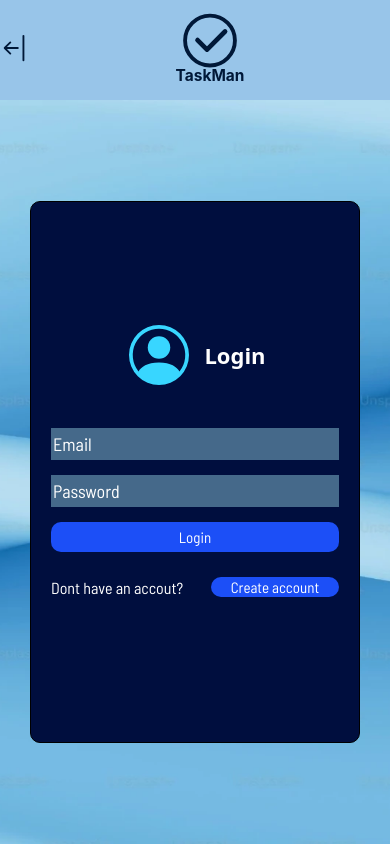
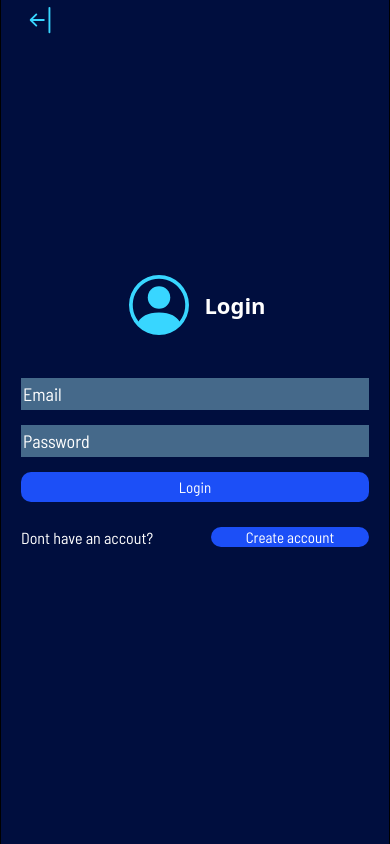
Before and after one commit to Godfred48/taskman, a React (Create React App) app in the folder my_react_app/: page /#/login in a window 390 px wide. Built offline with nearby package versions, Linux system fonts and the light colour scheme; sample sign-in values are in the browser's storage; a web font is replaced by a local one.

Commit message:
Update for today

```diff
--- a/my_react_app/src/App.js
+++ b/my_react_app/src/App.js
@@ -1,6 +1,7 @@
 import React from "react";
 import Home from "./component/Home/home";
 import AuthPage from "./component/Authentication/Auth";
+import Overview from './component/Dashboard/Overview';
 import {HashRouter as Router,Routes,Route } from 'react-router-dom';
 
 function App() {
@@ -10,6 +11,7 @@ function App() {
         <Routes>
           <Route path="/" element={<Home />} />
           <Route path="/login" element={<AuthPage />} />
+          <Route path="/dashboard" element={<Overview />}/>
         </Routes>
       </Router>
     </div>
--- a/my_react_app/src/component/Authentication/Auth.jsx
+++ b/my_react_app/src/component/Authentication/Auth.jsx
@@ -7,6 +7,8 @@ import '../style/Auth.css';
 import Navbar from "./navbar";
 import { AuthContext } from "../context/AuthContext";
 import Blueback from '../images/blueback.webp';
+import { Link as RouterLink} from "react-router-dom";
+import Arrow from '../images/arrow.svg';
 const AuthPage = () => {
 
     //assigning use State values
@@ -118,6 +120,11 @@ const AuthPage = () => {
 
                 <form className="login-form">
                 <div class="container">
+                    <div className='arrowBack'>
+                        <RouterLink to="/"className='router-link'>
+                        <img src={Arrow} alt="arrow" />
+                        </RouterLink>
+                    </div>
 
                     <div class="inner-container">
                         <section class="main-container">
--- /dev/null
+++ b/my_react_app/src/component/Dashboard/Overview.jsx
@@ -0,0 +1,12 @@
+const Overview = () => {
+
+    return (
+        <div>
+             <h1>Welcome to Dashboard</h1>
+             <marquee><h1>Dashboard Coming soon</h1></marquee>
+        </div>
+
+     );
+}
+
+export default Overview;
--- a/my_react_app/src/component/Home/hero.jsx
+++ b/my_react_app/src/component/Home/hero.jsx
@@ -1,7 +1,10 @@
 import heroImage from '../images/home.webp';
 import {motion} from "framer-motion";
 import { Link as RouterLink } from "react-router-dom";
+import { useContext } from 'react';
+import { AuthContext } from '../context/AuthContext';
 const Hero = () => {
+    const {user} = useContext(AuthContext);
     return (
         <div className="hero">
             {/*background picture*/}
@@ -27,8 +30,14 @@ const Hero = () => {
                 animate={{ opacity: 1, y: 0 }}
                 transition={{ duration: 1, delay: 0.5, ease: "easeOut" }} // appear after heading
             >
-                <RouterLink to="/login">
-                    <motion.button
+                {user ?(
+                    <>
+
+                    </>
+                ):(
+                    <>
+                        <RouterLink to="/login">
+                             <motion.button
                             className="button1"
                             whileHover={{ scale: 1.05 }}
                             whileTap={{ scale: 0.95 }}
@@ -36,6 +45,9 @@ const Hero = () => {
                             <span>Get Started</span>
                     </motion.button>
                 </RouterLink>
+                    </>
+                )}
+
 
                 <motion.button
                     className="button2"
--- a/my_react_app/src/component/Home/navbar.jsx
+++ b/my_react_app/src/component/Home/navbar.jsx
@@ -5,14 +5,22 @@ import '../style/home.css';
 import { motion, AnimatePresence } from "framer-motion";
 import { Link } from 'react-scroll';
 import { Link as RouterLink} from 'react-router-dom';
+import { useContext } from 'react';
+import { AuthContext } from '../context/AuthContext';
+import { useNavigate } from 'react-router-dom';
+
 
 const Navbar = () => {
 
     const [isOpen, setisOpen] = useState(false);
+    const {user , logout} = useContext(AuthContext);
+    const navigate = useNavigate();
     //handles the menu button
     const handleOpen = ()=>{
         setisOpen(!isOpen);
     }
+
+
     return (
        <nav className="Navbar" >
         <section className="logo">
@@ -68,11 +76,27 @@ const Navbar = () => {
             )}
         </AnimatePresence>
         </section>
-        <section className={`loginButton ${isOpen ? "show" :"hide"}`}>
-            <RouterLink to="/login" className="login-link">
-             <button className="login"><img src={loginIcon} alt="iconlogo"/><p>Login</p></button>
-            </RouterLink>
-        </section>
+        {user ?(
+            <>
+                <section className={`loginButton ${isOpen ? "show" :"hide"}`}>
+                    <RouterLink to="/login" className="login-link">
+                    <button className="login" onClick={logout}><p>Logout</p></button>
+                    </RouterLink>
+                    <RouterLink to="/dashboard" className="login-link">
+                    <button className="login" onClick={()=>navigate("/dashboard") }><p>Dashboard</p></button>
+                    </RouterLink>
+                 </section>
+            </>
+        ):(
+            <>
+                <section className={`loginButton ${isOpen ? "show" :"hide"}`}>
+                    <RouterLink to="/login" className="login-link">
+                    <button className="login"><img src={loginIcon} alt="iconlogo"/><p>Login</p></button>
+                    </RouterLink>
+                 </section>
+            </>
+        )}
+
 
 
        </nav>
--- a/my_react_app/src/component/style/Auth.css
+++ b/my_react_app/src/component/style/Auth.css
@@ -53,7 +53,7 @@ button{
     align-items: center;     /* centers horizontally */
     background-color: #000E3E;
     border: 1px solid black;
-    height: 500px;
+    height: 550px;
     width: 400px;
     border-radius: 10px;
     padding: 20px; /* some breathing space inside */
@@ -164,6 +164,10 @@ button{
     z-index: -1; /* background behind everything */
   }
 
+  .arrowBack {
+    display:none;
+  }
+
 
   @media (max-width:800px){
     .login-form {
@@ -171,9 +175,47 @@ button{
         display: flex;
         justify-content: center;
         align-items: center;
-        margin :0 30px;
+        height: 100vh;
     }
 
+    .container{
+        width: 100%;
+        height: 100vh;
+        border-radius:0;
+        position: relative; /* so arrowBack can position inside */
+
+    }
+
+    .inner-container {
+        width: 100%;
+        height: 100%;
+        display: flex;
+        flex-direction: column;
+        justify-content: center;
+        align-items: center;
+      }
+
+      .AuthNav{
+        display: none;
+
+    }
+
+        .auth,
+        .login-form,
+        .container {
+        height: 100dvh; /* true full height, even on mobile */
+    }
+
+    .arrowBack {
+        position: absolute;
+        padding:10px;
+        top: 15px;
+        left: 15px;
+        display: flex;
+        align-items: center;
+        cursor: pointer;
+        z-index: 2; /* keep above background */
+      }
 
 
 
--- a/my_react_app/src/component/style/home.css
+++ b/my_react_app/src/component/style/home.css
@@ -71,7 +71,7 @@ nav section ul li:hover{
 }
 
 nav section button{
-    width:100px;
+    width:110px;
     height:40px;
     display: flex;
     align-items: center;
@@ -81,6 +81,13 @@ nav section button{
     border-radius: 20px;
     text-decoration: none;
 }
+
+.loginButton{
+    display: flex;
+    gap:10px;
+}
+
+
 
 nav section button p{
    margin-left:5px;
@@ -148,8 +155,9 @@ nav section button p{
         display: grid;
         z-index: 3;
         top:60%;
-        grid-template-columns: 1fr 1fr;
+        /* grid-template-columns: 1fr 1fr; */
         gap:20px;
+        grid-auto-flow: column;
 
     }
 
@@ -306,7 +314,8 @@ nav section button p{
         text-align: center;
         margin-right: 40px;
         font-size: 18px;
-     }
+    }
+
 
 
 
@@ -359,6 +368,7 @@ nav section button p{
         color:var(--font-color3);
         border-bottom: 1px solid var(--font-color3);
     }
+
 
     .logo{
         display:grid;
@@ -437,6 +447,18 @@ nav section button p{
        font-size: 18px;
     }
 
+    .loginButton.show {
+        display: flex; /* or block depending on your layout */
+        align-items: center;
+        justify-content: flex-start;
+        gap: 10px;
+      }
+
+    .loginButton.hide {
+        display: none;
+    }
+
+
 
 
 
```
Also changed, not shown: my_react_app/src/component/images/arrow.svg (added).
